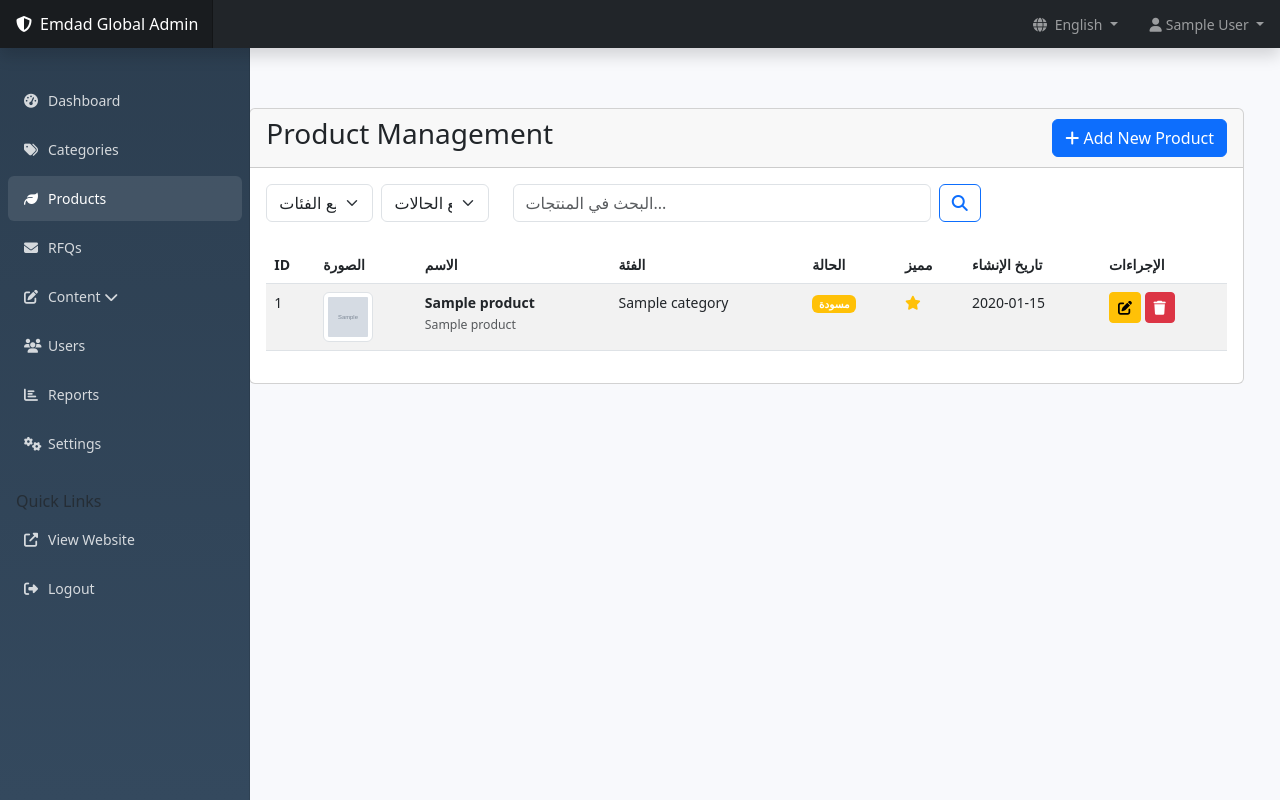
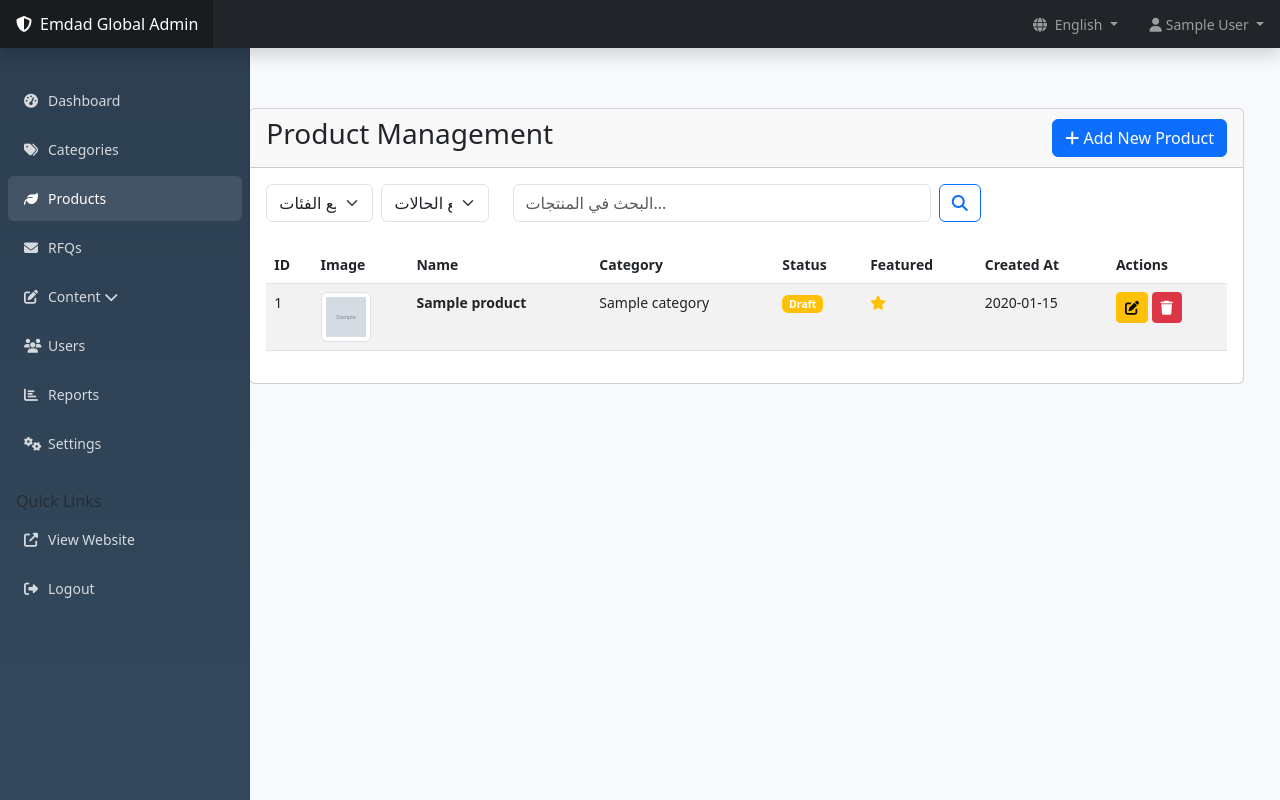
Before and after one commit to whatisup223/emdad, a Flask app: page /admin/products in a window 1280 px wide. Run offline with Flask 3, Linux system fonts and the light colour scheme; a user stored in the database is signed in; tables that the repository leaves empty hold one stand-in row (values such as "Sample post"); grey boxes marked "Sample" are stand-in pictures.

Commit message:
Admin i18n: fix English view showing Arabic in Products and RFQs; translate headers and badges; use localized category/product names; translate product form buttons

```diff
--- a/templates/admin/product_form.html
+++ b/templates/admin/product_form.html
@@ -262,12 +262,12 @@
                         </div>
 
                         <div class="d-flex justify-content-between">
-                            <a href="{{ url_for('admin.products') }}" class="btn btn-secondary">إلغاء</a>
+                            <a href="{{ url_for('admin.products') }}" class="btn btn-secondary">{{ _('Cancel') }}</a>
                             <button type="submit" class="btn btn-primary">
                                 {% if product %}
-                                    <i class="fas fa-save"></i> حفظ التغييرات
+                                    <i class="fas fa-save"></i> {{ _('Save') }}
                                 {% else %}
-                                    <i class="fas fa-plus"></i> إضافة المنتج
+                                    <i class="fas fa-plus"></i> {{ _('Add New Product') }}
                                 {% endif %}
                             </button>
                         </div>
--- a/templates/admin/products.html
+++ b/templates/admin/products.html
@@ -62,14 +62,14 @@
                         <table class="table table-striped table-hover">
                             <thead>
                                 <tr>
-                                    <th>ID</th>
-                                    <th>الصورة</th>
-                                    <th>الاسم</th>
-                                    <th>الفئة</th>
-                                    <th>الحالة</th>
-                                    <th>مميز</th>
-                                    <th>تاريخ الإنشاء</th>
-                                    <th>الإجراءات</th>
+                                    <th>{{ _('ID') }}</th>
+                                    <th>{{ _('Image') }}</th>
+                                    <th>{{ _('Name') }}</th>
+                                    <th>{{ _('Category') }}</th>
+                                    <th>{{ _('Status') }}</th>
+                                    <th>{{ _('Featured') }}</th>
+                                    <th>{{ _('Created At') }}</th>
+                                    <th>{{ _('Actions') }}</th>
                                 </tr>
                             </thead>
                             <tbody>
@@ -81,21 +81,21 @@
                                             <img src="{{ url_for('main.uploaded_file', filename='products/' + product.image_path) }}"
                                                  alt="{{ product.name_ar or product.name_en }}" class="img-thumbnail" style="width: 50px; height: 50px;">
                                         {% else %}
-                                            <span class="text-muted">لا توجد صورة</span>
+                                            <span class="text-muted">{{ _('No Image') }}</span>
                                         {% endif %}
                                     </td>
                                     <td>
                                         <strong>{{ product.name_ar or product.name_en }}</strong><br>
-                                        <small class="text-muted">{{ product.name_en if product.name_ar else '' }}</small>
+                                        <small class="text-muted">{{ product.name_en if current_language == 'ar' and product.name_ar else '' }}</small>
                                     </td>
-                                    <td>{{ product.category.name_ar or product.category.name_en if product.category else 'غير محدد' }}</td>
+                                    <td>{{ product.category.get_name(current_language) if product.category else _('N/A') }}</td>
                                     <td>
                                         {% if product.status == 'active' %}
-                                            <span class="badge bg-success">نشط</span>
+                                            <span class="badge bg-success">{{ _('Active') }}</span>
                                         {% elif product.status == 'inactive' %}
-                                            <span class="badge bg-secondary">غير نشط</span>
+                                            <span class="badge bg-secondary">{{ _('Inactive') }}</span>
                                         {% else %}
-                                            <span class="badge bg-warning">مسودة</span>
+                                            <span class="badge bg-warning">{{ _('Draft') }}</span>
                                         {% endif %}
                                     </td>
                                     <td>
```
Also changed, not shown: templates/admin/rfqs.html (+16 -16 lines).
